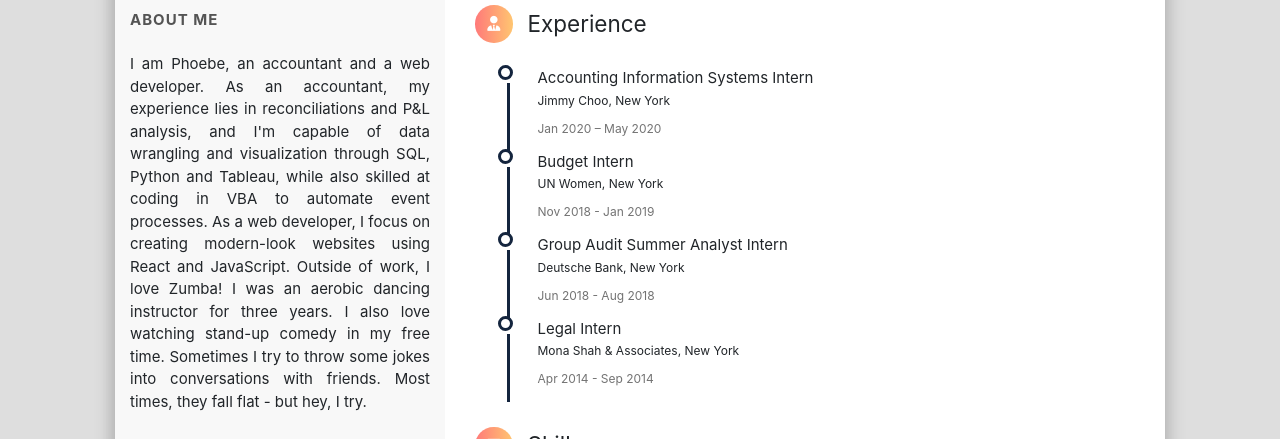
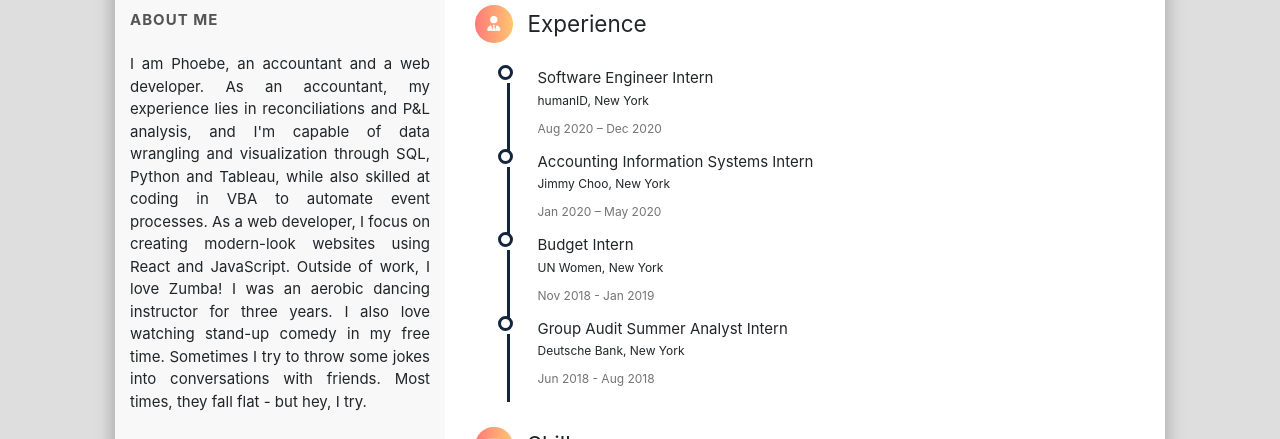
Before and after one commit to wuyaheng/react-portfolio-site, a React (Create React App) app: page /resume in a window 1280 px wide. Shown: the part 427-866 px from the top of the page. Built offline with nearby package versions, Linux system fonts and the light colour scheme; what react-sizeme would draw is missing.

Commit message:
update job

```diff
--- a/public/index.html
+++ b/public/index.html
@@ -5,11 +5,10 @@
     <link rel="icon" href="https://cdn.glitch.com/03279a54-ead6-43fe-840a-8180cf9f1fc1%2Fsunflower.png?v=1595794183938" />
     <meta name="viewport" content="width=device-width, initial-scale=1" />
     <meta name="theme-color" content="#000000" />
-    <meta property="og:image" content="https://cdn.glitch.com/03279a54-ead6-43fe-840a-8180cf9f1fc1%2Fsunflowerbg.webp?v=1595795043298">
 
     <meta name="description" content="my portfolio site created using React"
     />
-    <meta name="image" content="https://cdn.glitch.com/0818f487-5b8b-4080-900d-ad787673d146%2FScreenshot%20(800).png?v=1594594616195">
+    <meta name="image" content="https://cdn.glitch.com/cd99f035-ecbc-4ddd-9a8c-d2f6b5fff534%2Fsea.jpg?v=1572968593316">
     <link rel="stylesheet" href="https://stackpath.bootstrapcdn.com/bootstrap/4.4.1/css/bootstrap.min.css" integrity="sha384-Vkoo8x4CGsO3+Hhxv8T/Q5PaXtkKtu6ug5TOeNV6gBiFeWPGFN9MuhOf23Q9Ifjh" crossorigin="anonymous">
     <link rel="stylesheet" href="https://stackpath.bootstrapcdn.com/font-awesome/4.7.0/css/font-awesome.min.css">
     <link rel="stylesheet" href="https://cdnjs.cloudflare.com/ajax/libs/materialize/1.0.0/css/materialize.min.css">
--- a/src/pages/Resume/Resume.js
+++ b/src/pages/Resume/Resume.js
@@ -111,24 +111,24 @@ class Resume extends Component {
                     </div>
                     <div className="detail-content">
                     <div className="timeline-block">
-                        <h1>Accounting Information Systems Intern</h1>
+                        <h1>Software Engineer Intern</h1>
+                        <p>humanID, New York</p>
+                        <time>Aug 2020 – Dec 2020</time>
+                    </div>
+                    <div className="timeline-block">
+                    <h1>Accounting Information Systems Intern</h1>
                         <p>Jimmy Choo, New York</p>
                         <time>Jan 2020 – May 2020</time>
                     </div>
                     <div className="timeline-block">
-                        <h1>Budget Intern</h1>
+                    <h1>Budget Intern</h1>
                         <p>UN Women, New York</p>
                         <time>Nov 2018 - Jan 2019</time>
                     </div>
                     <div className="timeline-block">
-                        <h1>Group Audit Summer Analyst Intern</h1>
+                    <h1>Group Audit Summer Analyst Intern</h1>
                         <p>Deutsche Bank, New York</p>
                         <time>Jun 2018 - Aug 2018</time>
-                    </div>
-                    <div className="timeline-block">
-                        <h1>Legal Intern</h1>
-                        <p>Mona Shah & Associates, New York</p>
-                        <time>Apr 2014 - Sep 2014</time>
                     </div>
                     </div>
                 </div>
@@ -196,7 +196,7 @@ class Resume extends Component {
                         <li>
                             <span>VBA</span>
                             <div className="sb-skeleton">
-                            <div className="skillbar" style={{"--pgbar-length": "60%"}}></div>
+                            <div className="skillbar" style={{"--pgbar-length": "80%"}}></div>
                             </div>
                         </li>
 
```
